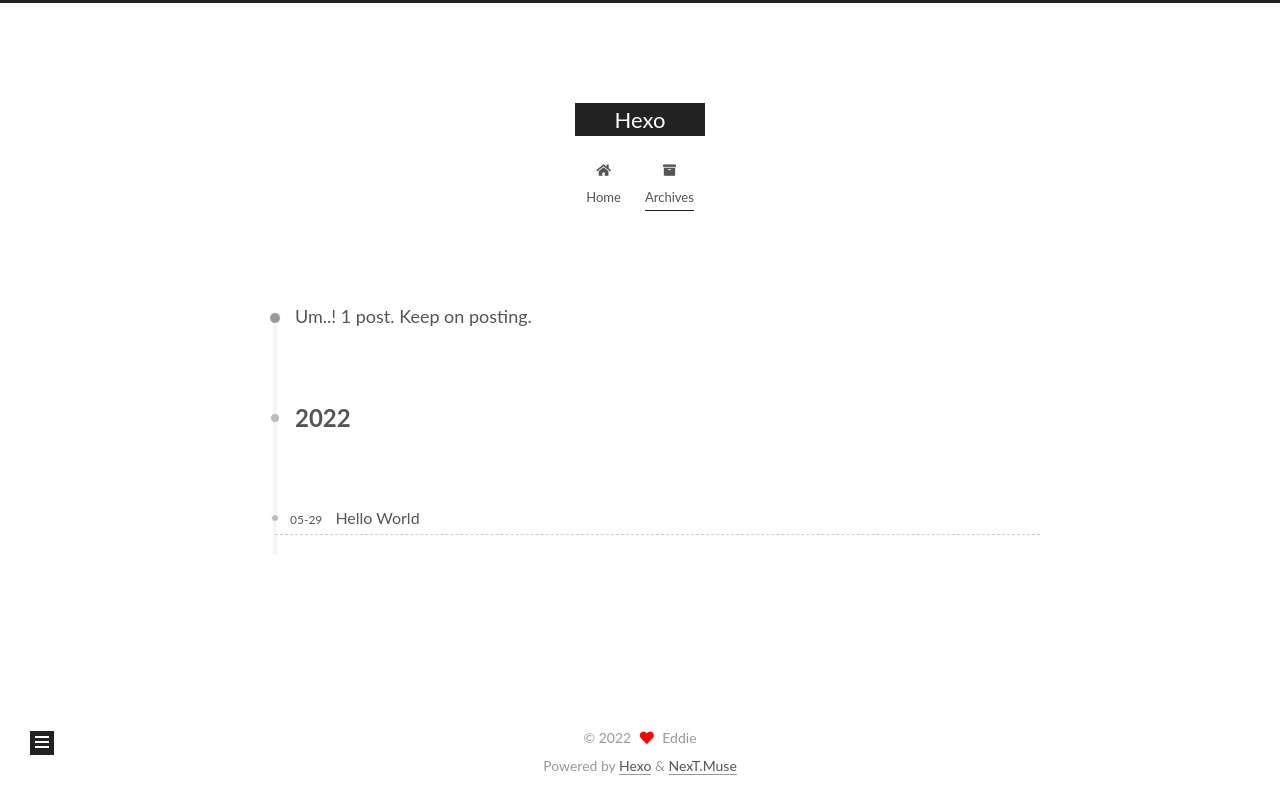
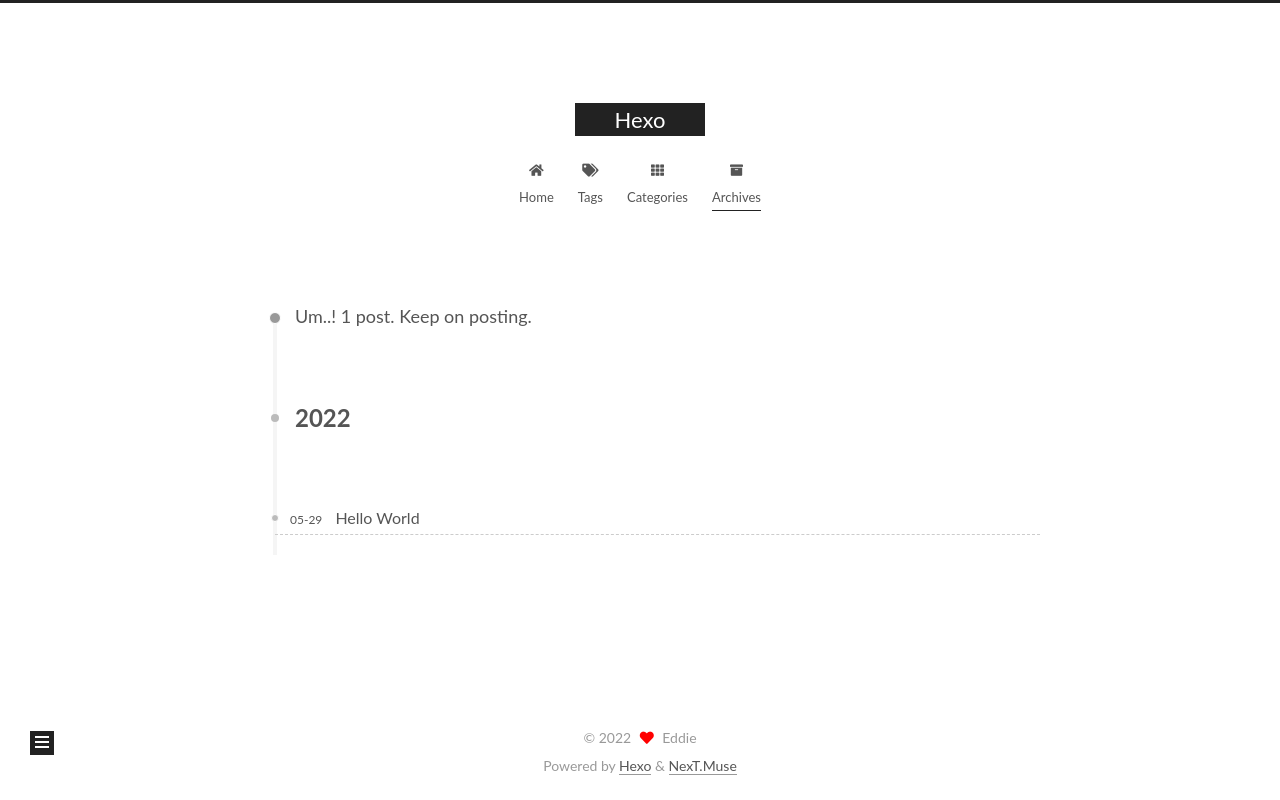
Before and after one commit to lovinglover/lovinglover.github.io, a plain HTML site: page archives/index.html in a window 1280 px wide. Drawn offline with Linux system fonts and the light colour scheme.

Commit message:
Site updated: 2022-05-29 14:22:43

```diff
--- a/archives/index.html
+++ b/archives/index.html
@@ -17,7 +17,7 @@
 
 <script id="hexo-configurations">
     var NexT = window.NexT || {};
-    var CONFIG = {"hostname":"example.com","root":"/","scheme":"Muse","version":"7.8.0","exturl":false,"sidebar":{"position":"left","display":"post","padding":18,"offset":12,"onmobile":false},"copycode":{"enable":false,"show_result":false,"style":null},"back2top":{"enable":true,"sidebar":false,"scrollpercent":false},"bookmark":{"enable":false,"color":"#222","save":"auto"},"fancybox":false,"mediumzoom":false,"lazyload":false,"pangu":false,"comments":{"style":"tabs","active":null,"storage":true,"lazyload":false,"nav":null},"algolia":{"hits":{"per_page":10},"labels":{"input_placeholder":"Search for Posts","hits_empty":"We didn't find any results for the search: ${query}","hits_stats":"${hits} results found in ${time} ms"}},"localsearch":{"enable":false,"trigger":"auto","top_n_per_article":1,"unescape":false,"preload":false},"motion":{"enable":true,"async":false,"transition":{"post_block":"fadeIn","post_header":"slideDownIn","post_body":"slideDownIn","coll_header":"slideLeftIn","sidebar":"slideUpIn"}}};
+    var CONFIG = {"hostname":"example.com","root":"/","scheme":"Muse","version":"7.8.0","exturl":false,"sidebar":{"position":"left","display":"post","padding":18,"offset":12,"onmobile":false},"copycode":{"enable":false,"show_result":false,"style":null},"back2top":{"enable":true,"sidebar":false,"scrollpercent":true},"bookmark":{"enable":false,"color":"#222","save":"auto"},"fancybox":false,"mediumzoom":false,"lazyload":false,"pangu":false,"comments":{"style":"tabs","active":null,"storage":true,"lazyload":false,"nav":null},"algolia":{"hits":{"per_page":10},"labels":{"input_placeholder":"Search for Posts","hits_empty":"We didn't find any results for the search: ${query}","hits_stats":"${hits} results found in ${time} ms"}},"localsearch":{"enable":false,"trigger":"auto","top_n_per_article":1,"unescape":false,"preload":false},"motion":{"enable":true,"async":false,"transition":{"post_block":"fadeIn","post_header":"slideDownIn","post_body":"slideDownIn","coll_header":"slideLeftIn","sidebar":"slideUpIn"}}};
   </script>
 
   <meta property="og:type" content="website">
@@ -111,6 +111,16 @@
         <li class="menu-item menu-item-home">
 
     <a href="/" rel="section"><i class="fa fa-home fa-fw"></i>Home</a>
+
+  </li>
+        <li class="menu-item menu-item-tags">
+
+    <a href="/tags/" rel="section"><i class="fa fa-tags fa-fw"></i>Tags</a>
+
+  </li>
+        <li class="menu-item menu-item-categories">
+
+    <a href="/categories/" rel="section"><i class="fa fa-th fa-fw"></i>Categories</a>
 
   </li>
         <li class="menu-item menu-item-archives">
```
Also changed, not shown: 2022/05/29/hello-world/index.html (+11 -1 lines), archives/2022/05/index.html (+11 -1 lines), archives/2022/index.html (+11 -1 lines), index.html (+11 -1 lines).
